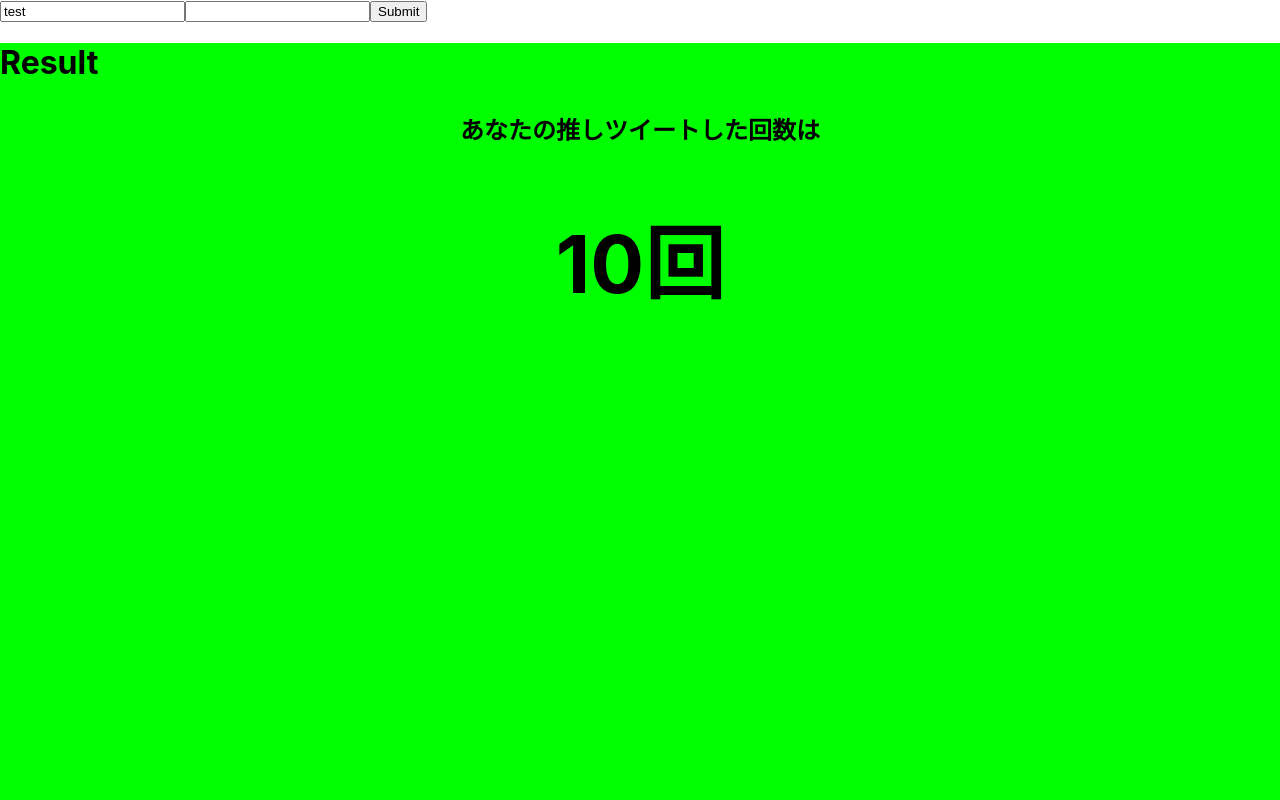
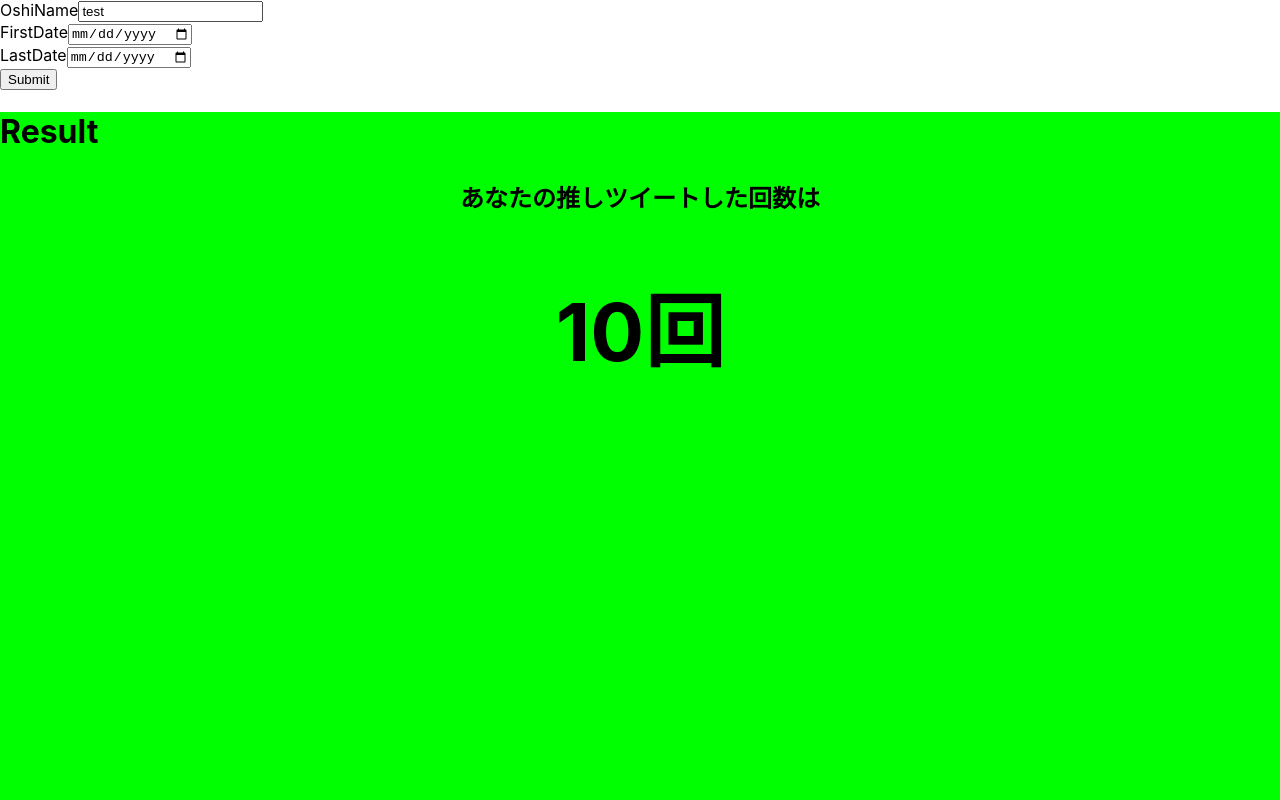
Before and after one commit to isesaki40/oshi-tweet, a React (Create React App) app: page / in a window 1280 px wide. Shown: the top 800 px of the page. Built offline with nearby package versions, Linux system fonts and the light colour scheme.

Commit message:
form update

```diff
--- a/src/components/Form.jsx
+++ b/src/components/Form.jsx
@@ -14,13 +14,23 @@
     /* handleSubmitはフォームの入力を確かめたうえで、引数に渡した関数(onSubmit)を呼び出す */
     <form onSubmit={handleSubmit(onSubmit)}>
       {/* register関数の呼び出しにより、フォーム入力の要素を引数の名前で登録する */}
-      <input defaultValue="test" {...register("example")} />
-      {/* register関数の第2引数には、HTML標準フォームデータ検証のルールが渡せる */}
-      <input {...register("exampleRequired", { required: true })} />
-      {/* データ検証に失敗するとerrorsが返され、登録した名前で取り出せる */}
-      {errors.exampleRequired && (
-        <span style={{ color: "red" }}>This field is required</span>
-      )}
+      <label>
+        OshiName
+        <input defaultValue="test" {...register("example")} />
+      </label>
+      <br></br>
+      <label>
+        FirstDate
+        <input type="date" {...register("firstDate", { valueAsDate: true })} />
+        {/* 始めの日付 */}
+      </label>
+      <br></br>
+      <label>
+        LastDate
+        <input type="date" {...register("lastDate", { valueAsDate: true })} />
+        {/* 終わりの日付 */}
+      </label>
+      <br></br>
       <input type="submit" />
     </form>
   );
```
Also changed, not shown: 1 other file (tests, documents, lock files or other folders).
